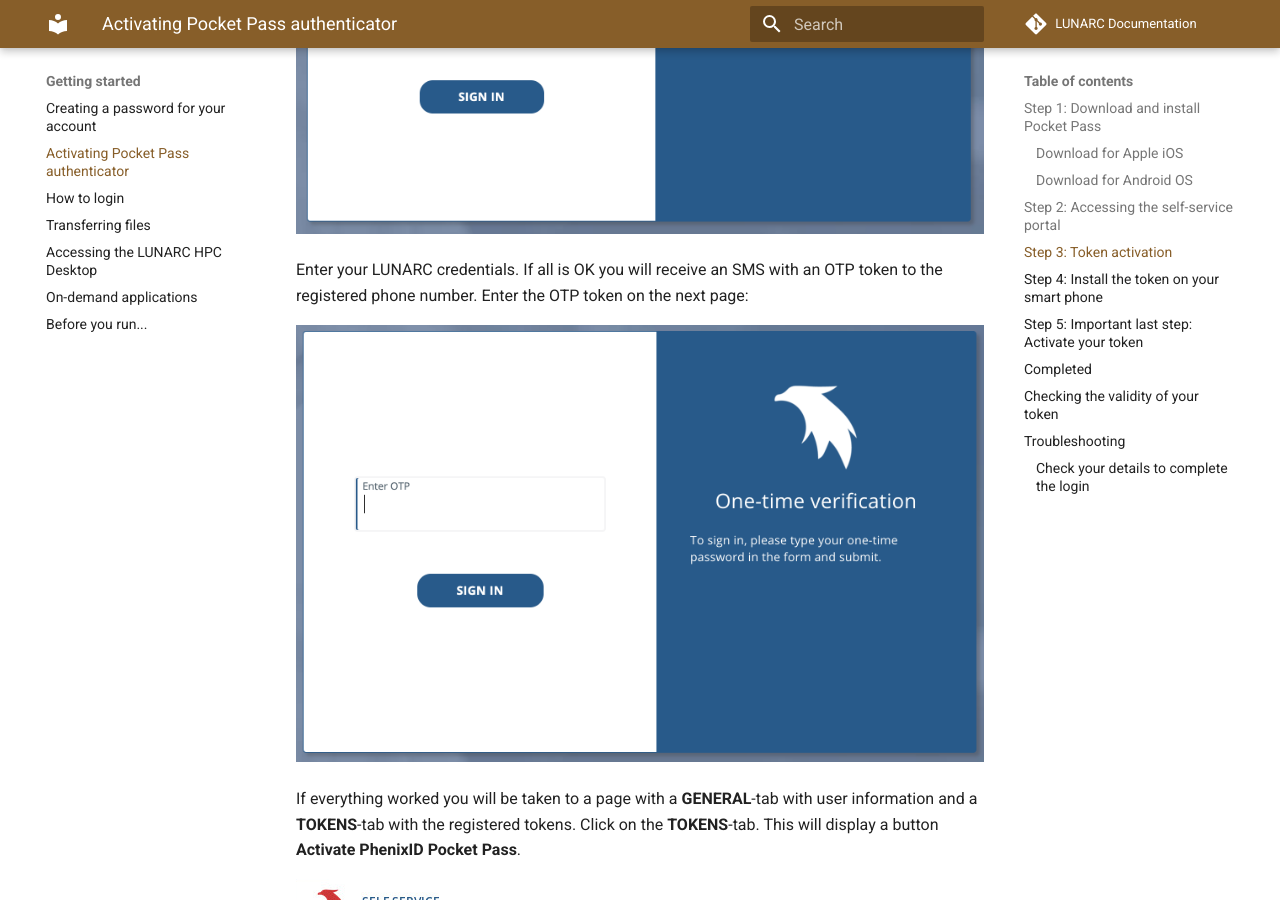
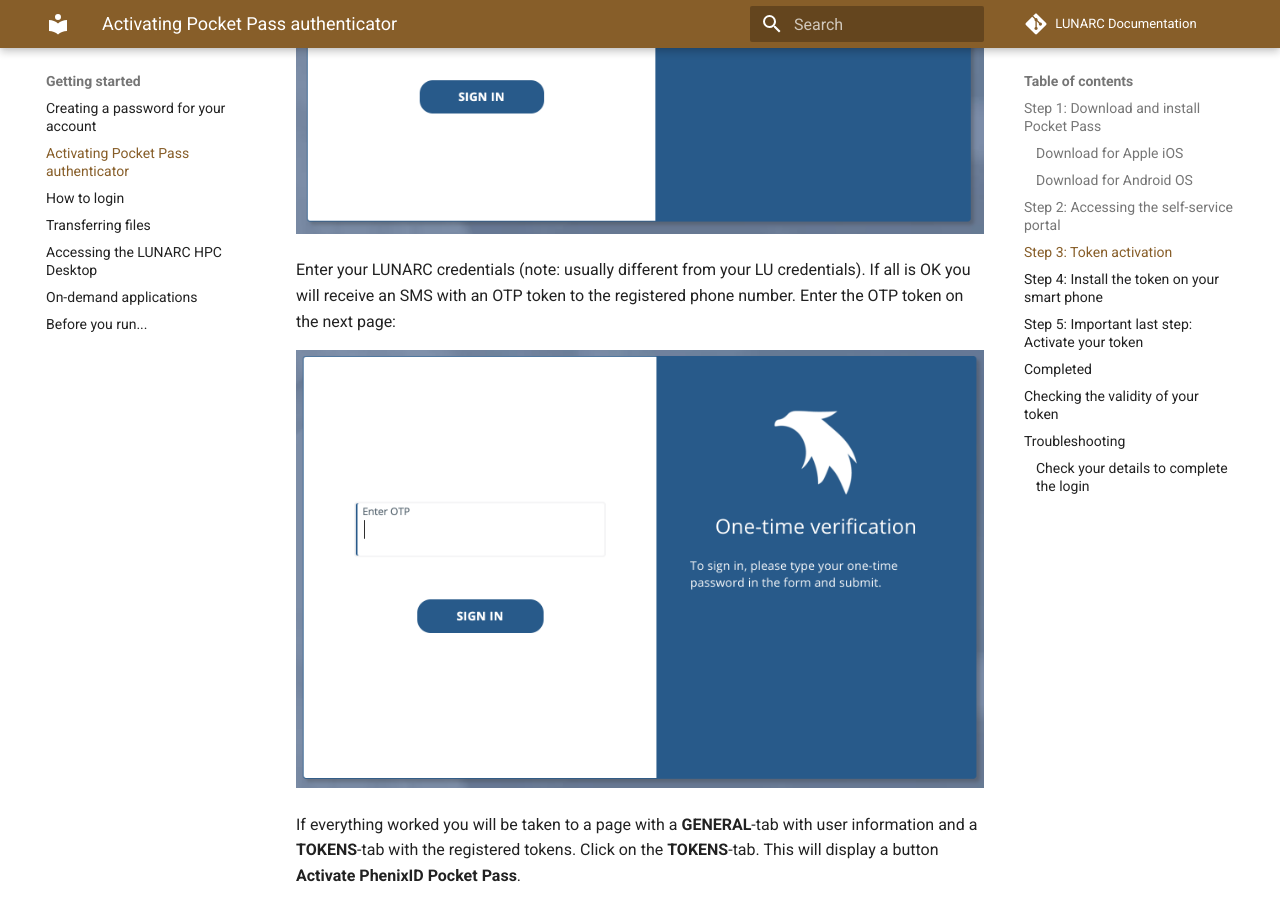
Before and after one commit to lunarc/lunarc_docs, an MkDocs documentation site: the page built from docs/getting_started/authenticator_howto.md, in a window 1280 px wide and 900 px high, scrolled down 1258 px. Built offline with MkDocs 1.6.1 and Material for MkDocs 9.7.7, drawn with Linux system fonts in a browser that asks for light colours; comment, search, counter and statistics services are not loaded.

Commit message:
Update authenticator_howto.md
added a note emphasizing that LUNARC and LU credentials are different

```diff
--- a/docs/getting_started/authenticator_howto.md
+++ b/docs/getting_started/authenticator_howto.md
@@ -23,7 +23,7 @@
 
 ![sample screen](../images/selfservice_login_rev1.png "Desktop sample screen")
 
-Enter your LUNARC credentials. If all is OK you will receive an SMS with an OTP token to the registered phone number. Enter the OTP token on the next page:
+Enter your LUNARC credentials (note: usually different from your LU credentials). If all is OK you will receive an SMS with an OTP token to the registered phone number. Enter the OTP token on the next page:
 
 ![sample screen](../images/selfservice_otp_rev1.png "Desktop sample screen")
 
```
